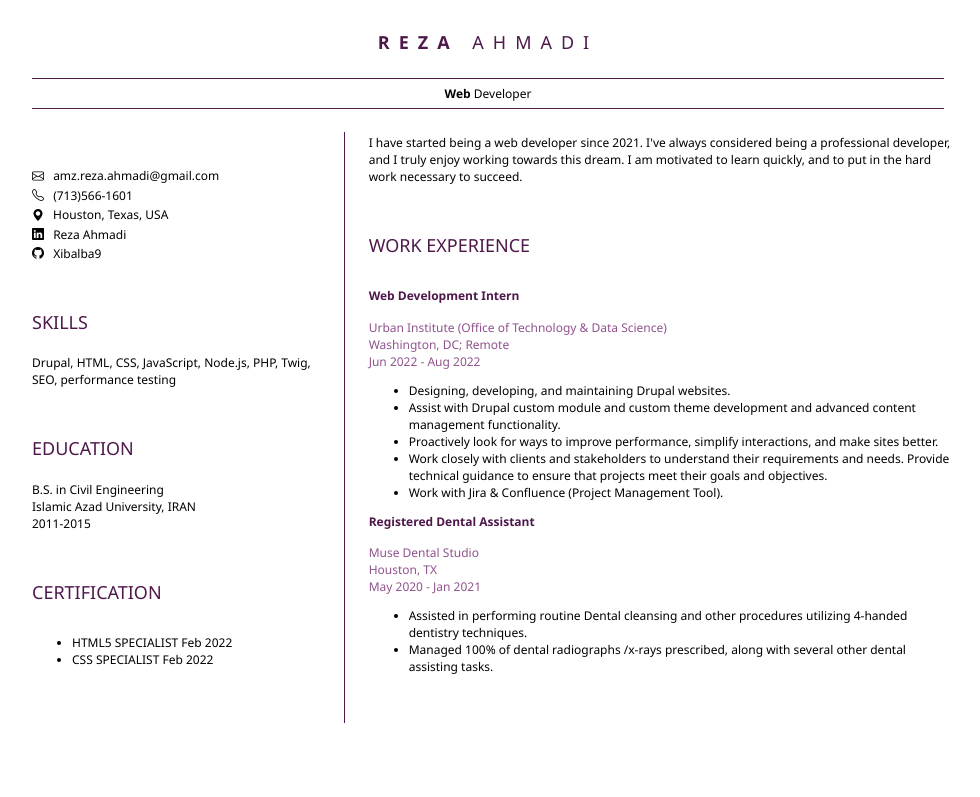
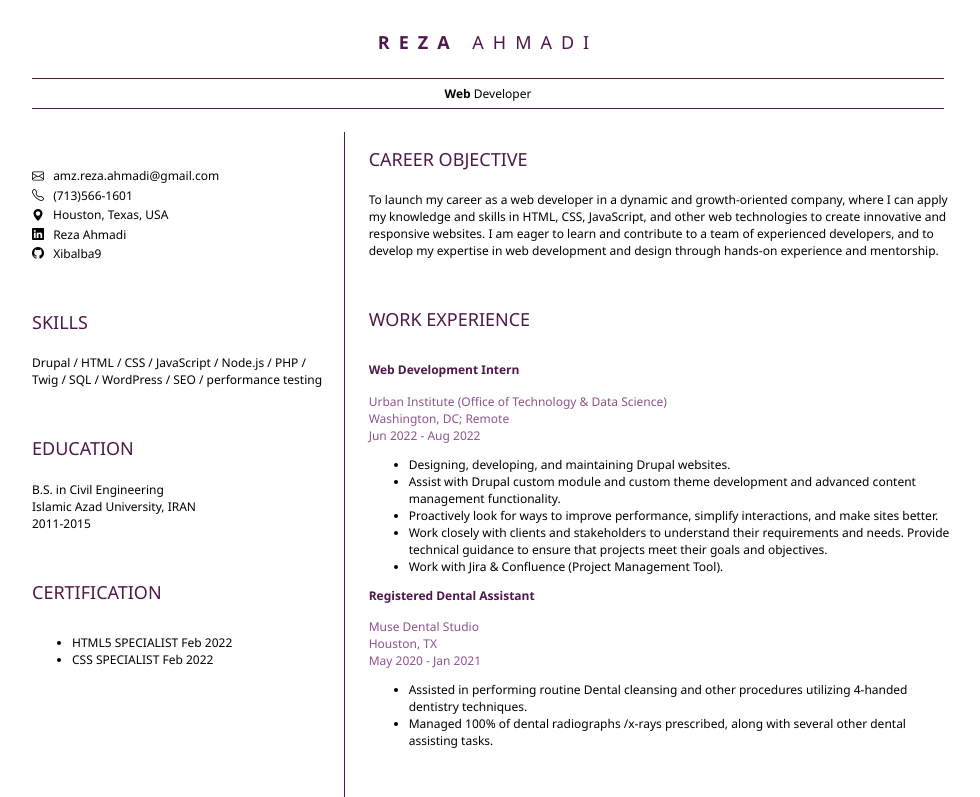
Before and after one commit to Xibalba9/resume, a plain HTML site: page index.html in a window 1280 px wide. Shown: the whole page, without its empty margins (152-1132 px from the left). Drawn offline with nearby package versions, Linux system fonts and the light colour scheme.

Commit message:
Modify style.css n index.html

```diff
--- a/index.html
+++ b/index.html
@@ -42,7 +42,7 @@
                 <section>
                     <h2>SKILLS</h2>
                     <!-- your skills AKA "bizzwords" -->
-                    <p>Drupal, HTML, CSS, JavaScript, Node.js, PHP, Twig, SEO, performance testing</p>
+                    <p>Drupal / HTML / CSS / JavaScript / Node.js / PHP / Twig / SQL / WordPress / SEO / performance testing</p>
                 </section>
                 <section>
                     <h2>EDUCATION</h2>
@@ -65,7 +65,8 @@
             <article id="mainRight" class="right-column">
                 <section>
                     <!-- about you -->
-                    <p>I have started being a web developer since 2021. I've always considered being a professional developer, and I truly enjoy working towards this dream. I am motivated to learn quickly, and to put in the hard work necessary to succeed.</p>
+                    <h2>CAREER OBJECTIVE</h2>
+                    <p>To launch my career as a web developer in a dynamic and growth-oriented company, where I can apply my knowledge and skills in HTML, CSS, JavaScript, and other web technologies to create innovative and responsive websites. I am eager to learn and contribute to a team of experienced developers, and to develop my expertise in web development and design through hands-on experience and mentorship.</p>
                 </section>
                 <section>
                     <h2>WORK EXPERIENCE</h2>
```
